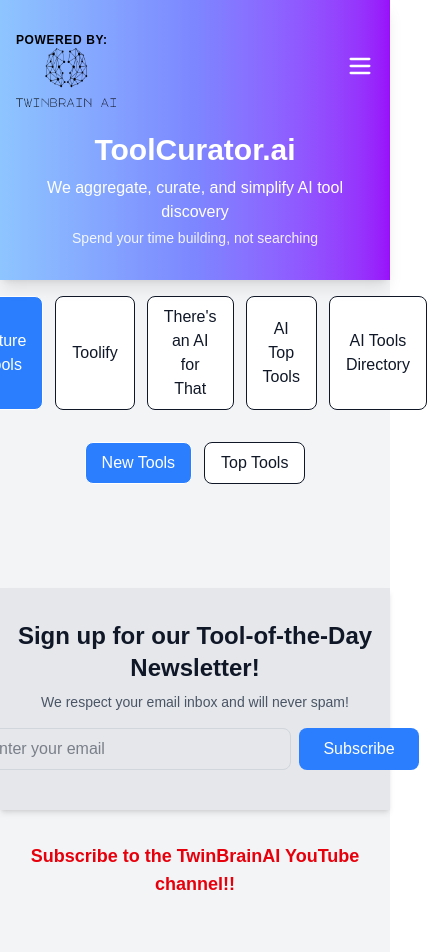
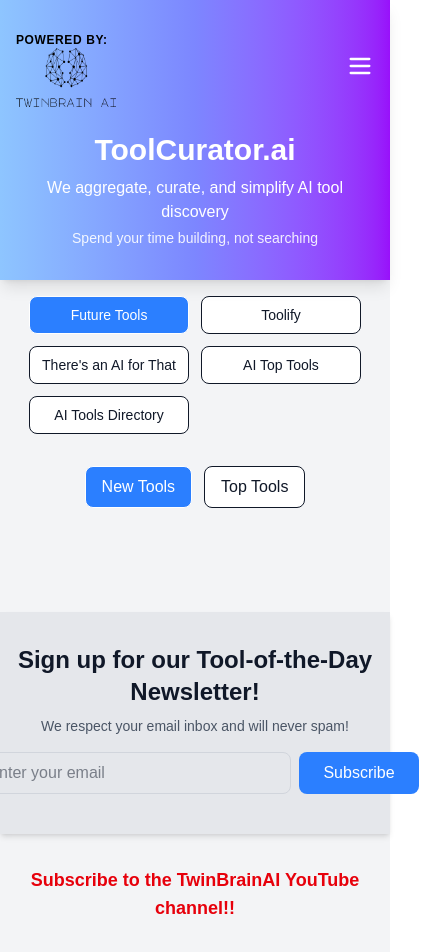
Before and after one commit to travisfleish/tool_curator, a Next.js app in the folder frontend/: page / in a window 390 px wide. Shown: the top 952 px of the page, 443 px wide, since content can reach past the window. Built offline with nearby package versions, Linux system fonts and the light colour scheme; no server answers; grey boxes are pictures that could not be loaded.

Commit message:
Improve mobile layout: stack source buttons, center odd rows

```diff
--- a/frontend/src/app/page.js
+++ b/frontend/src/app/page.js
@@ -130,12 +130,12 @@
 
 
       {/* Source Selection Bar */}
-      <section className="p-4 flex justify-center space-x-3">
+      <section className="p-4 grid grid-cols-2 sm:flex sm:flex-wrap sm:justify-center gap-3">
         {SOURCES.map((source) => (
           <button
             key={source.id}
             onClick={() => setSelectedSource(source.id)}
-            className={`px-4 py-2 border rounded-lg ${
+            className={`px-3 py-2 border rounded-lg text-sm sm:text-base text-center ${
               selectedSource === source.id ? "bg-blue-500 text-white" : "bg-white text-gray-900"
             } hover:bg-blue-400 hover:text-white transition`}
           >
@@ -143,6 +143,7 @@
           </button>
         ))}
       </section>
+
 
       {/* New & Top Tools Selection - Now uncommented */}
       <section className="p-4 flex justify-center space-x-3">
@@ -220,7 +221,7 @@
 
       {/* Floating Newsletter Section */}
      {showNewsletter && (
-      <section className="fixed bottom-0 w-full bg-blue-400 text-white py-4 flex flex-col items-center shadow-lg">
+      <section className="hidden sm:flex fixed bottom-0 w-full bg-blue-400 text-white py-4 flex-col items-center shadow-lg">
         <h2 className="text-xl font-bold">Stay Updated</h2>
         <p className="mt-1 text-sm">Subscribe to our newsletter for the latest AI tools and insights.</p>
         <form className="mt-2 flex space-x-2" onSubmit={handleSubscribe}>
@@ -258,7 +259,7 @@
     {/* First Video */}
     <iframe
       className="w-4/5 h-[500px] max-w-[900px]"
-      src="https://www.youtube.com/embed/jpqXbk4saFk"
+      src="https://www.youtube.com/embed/Ej9zCLI2ZdY"
       title="YouTube video player"
       frameBorder="0"
       allow="accelerometer; autoplay; clipboard-write; encrypted-media; gyroscope; picture-in-picture"
@@ -268,7 +269,7 @@
     {/* Second Video */}
     <iframe
       className="w-4/5 h-[500px] max-w-[900px]"
-      src="https://www.youtube.com/embed/1OTbpk4YR2I"
+      src="https://www.youtube.com/embed/gqqvI1oJdZs"
       title="YouTube video player"
       frameBorder="0"
       allow="accelerometer; autoplay; clipboard-write; encrypted-media; gyroscope; picture-in-picture"
```
